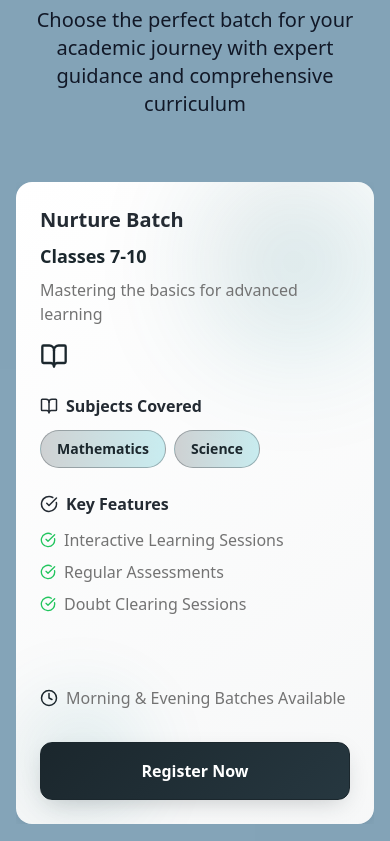
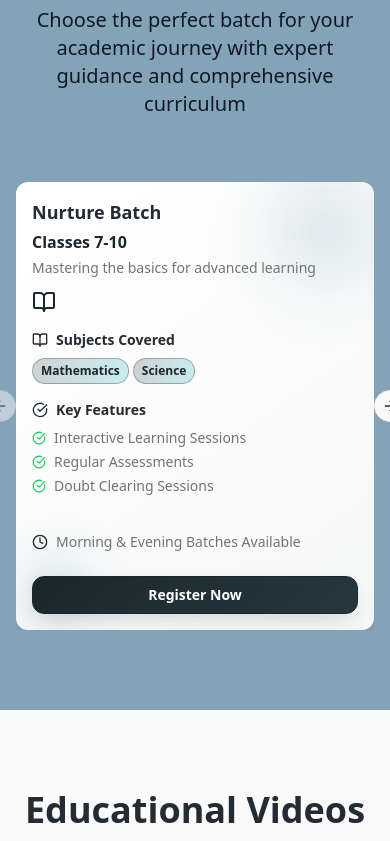
Before and after one commit to Janvi1205/omega-Classes, a React (Vite) app: page / in a window 390 px wide. Shown: the part 1156-1997 px from the top of the page. Built offline with nearby package versions, Linux system fonts and the light colour scheme.

Commit message:
Make carousel responsive
Make the carousel responsive to different screen sizes.

```diff
--- a/src/components/Batches.tsx
+++ b/src/components/Batches.tsx
@@ -77,48 +77,48 @@ const Batches = ({ onRegisterClick }: BatchesProps) => {
           </p>
         </motion.div>
 
-        <Carousel className="w-full max-w-6xl mx-auto">
-          <CarouselContent className="-ml-2 md:-ml-4">
+        <Carousel className="w-full max-w-7xl mx-auto">
+          <CarouselContent className="-ml-1 sm:-ml-2 md:-ml-4">
             {batches.map((batch, index) => (
-              <CarouselItem key={batch.id} className="pl-2 md:pl-4 md:basis-1/2 lg:basis-1/2">
+              <CarouselItem key={batch.id} className="pl-1 sm:pl-2 md:pl-4 basis-full sm:basis-1/2 lg:basis-1/3 xl:basis-1/2">
                 <motion.div
                   initial={{ opacity: 0, y: 100 }}
                   animate={isInView ? { opacity: 1, y: 0 } : {}}
                   transition={{ duration: 0.8, delay: index * 0.2 }}
                   whileHover={{ scale: 1.02, y: -5 }}
-                  className="card-gradient rounded-2xl p-6 sm:p-8 relative overflow-hidden group h-full"
+                  className="card-gradient rounded-xl sm:rounded-2xl p-4 sm:p-6 md:p-8 relative overflow-hidden group h-full"
                 >
                   {/* Background decoration */}
-                  <div className={`absolute top-0 right-0 w-40 h-40 bg-gradient-to-br ${batch.color} opacity-20 rounded-full blur-3xl group-hover:opacity-40 transition-all duration-500`} />
-                  <div className={`absolute bottom-0 left-0 w-32 h-32 bg-gradient-to-tr ${batch.color} opacity-10 rounded-full blur-2xl group-hover:opacity-25 transition-all duration-500`} />
+                  <div className={`absolute top-0 right-0 w-24 h-24 sm:w-32 sm:h-32 lg:w-40 lg:h-40 bg-gradient-to-br ${batch.color} opacity-20 rounded-full blur-2xl sm:blur-3xl group-hover:opacity-40 transition-all duration-500`} />
+                  <div className={`absolute bottom-0 left-0 w-20 h-20 sm:w-24 sm:h-24 lg:w-32 lg:h-32 bg-gradient-to-tr ${batch.color} opacity-10 rounded-full blur-xl sm:blur-2xl group-hover:opacity-25 transition-all duration-500`} />
 
                   <div className="relative z-10 flex flex-col h-full">
-                    <div className="flex flex-col sm:flex-row sm:items-start sm:justify-between mb-6">
-                      <div className="mb-4 sm:mb-0">
-                        <h3 className="text-xl sm:text-2xl font-bold text-foreground mb-2">
+                    <div className="flex flex-col sm:flex-row sm:items-start sm:justify-between mb-4 sm:mb-6">
+                      <div className="mb-3 sm:mb-0">
+                        <h3 className="text-lg sm:text-xl lg:text-2xl font-bold text-foreground mb-1 sm:mb-2">
                           {batch.title}
                         </h3>
-                        <p className="text-primary font-semibold text-lg">
+                        <p className="text-primary font-semibold text-base sm:text-lg">
                           {batch.subtitle}
                         </p>
-                        <p className="text-muted-foreground mt-2">
+                        <p className="text-muted-foreground mt-1 sm:mt-2 text-sm sm:text-base">
                           {batch.description}
                         </p>
                       </div>
-                      <BookOpen className="text-primary flex-shrink-0" size={28} />
+                      <BookOpen className="text-primary flex-shrink-0" size={24} />
                     </div>
 
                     {/* Subjects */}
-                    <div className="mb-6">
-                      <h4 className="font-semibold text-foreground mb-3 flex items-center gap-2">
-                        <BookOpen size={18} />
-                        Subjects Covered
-                      </h4>
-                      <div className="flex flex-wrap gap-2">
+                    <div className="mb-4 sm:mb-6">
+                       <h4 className="font-semibold text-foreground mb-2 sm:mb-3 flex items-center gap-2 text-sm sm:text-base">
+                         <BookOpen size={16} className="sm:w-[18px] sm:h-[18px]" />
+                         Subjects Covered
+                       </h4>
+                      <div className="flex flex-wrap gap-1 sm:gap-2">
                         {batch.subjects.map((subject) => (
                       <span
                             key={subject}
-                            className="bg-gradient-to-r from-primary/20 to-accent/20 text-primary px-4 py-2 rounded-full text-sm font-bold border border-primary/30 hover:scale-105 transition-transform cursor-default"
+                            className="bg-gradient-to-r from-primary/20 to-accent/20 text-primary px-2 sm:px-4 py-1 sm:py-2 rounded-full text-xs sm:text-sm font-bold border border-primary/30 hover:scale-105 transition-transform cursor-default"
                           >
                             {subject}
                           </span>
@@ -127,15 +127,15 @@ const Batches = ({ onRegisterClick }: BatchesProps) => {
                     </div>
 
                     {/* Features */}
-                    <div className="mb-6 flex-grow">
-                      <h4 className="font-semibold text-foreground mb-3 flex items-center gap-2">
-                        <CheckCircle size={18} />
-                        Key Features
-                      </h4>
-                      <ul className="space-y-2">
+                    <div className="mb-4 sm:mb-6 flex-grow">
+                       <h4 className="font-semibold text-foreground mb-2 sm:mb-3 flex items-center gap-2 text-sm sm:text-base">
+                         <CheckCircle size={16} className="sm:w-[18px] sm:h-[18px]" />
+                         Key Features
+                       </h4>
+                      <ul className="space-y-1 sm:space-y-2">
                         {batch.features.map((feature) => (
-                          <li key={feature} className="flex items-center gap-2 text-muted-foreground">
-                            <CheckCircle size={16} className="text-green-500 flex-shrink-0" />
+                          <li key={feature} className="flex items-center gap-2 text-muted-foreground text-sm sm:text-base">
+                            <CheckCircle size={14} className="sm:w-4 sm:h-4 text-green-500 flex-shrink-0" />
                             {feature}
                           </li>
                         ))}
@@ -143,9 +143,9 @@ const Batches = ({ onRegisterClick }: BatchesProps) => {
                     </div>
 
                     {/* Timing */}
-                    <div className="mb-8">
-                      <p className="flex items-center gap-2 text-muted-foreground">
-                        <Clock size={18} className="text-primary" />
+                    <div className="mb-6 sm:mb-8">
+                      <p className="flex items-center gap-2 text-muted-foreground text-sm sm:text-base">
+                        <Clock size={16} className="sm:w-[18px] sm:h-[18px] text-primary" />
                         {batch.timing}
                       </p>
                     </div>
@@ -155,7 +155,7 @@ const Batches = ({ onRegisterClick }: BatchesProps) => {
                       whileHover={{ scale: 1.05 }}
                       whileTap={{ scale: 0.95 }}
                       onClick={() => onRegisterClick(batch.title)}
-                      className="btn-primary w-full mt-auto"
+                      className="btn-primary w-full mt-auto text-sm sm:text-base py-2 sm:py-3"
                     >
                       Register Now
                     </motion.button>
@@ -164,8 +164,8 @@ const Batches = ({ onRegisterClick }: BatchesProps) => {
               </CarouselItem>
             ))}
           </CarouselContent>
-          <CarouselPrevious className="-left-12 lg:-left-16" />
-          <CarouselNext className="-right-12 lg:-right-16" />
+          <CarouselPrevious className="-left-8 sm:-left-10 lg:-left-12 xl:-left-16 h-8 w-8 sm:h-10 sm:w-10" />
+          <CarouselNext className="-right-8 sm:-right-10 lg:-right-12 xl:-right-16 h-8 w-8 sm:h-10 sm:w-10" />
         </Carousel>
       </div>
     </section>
```
